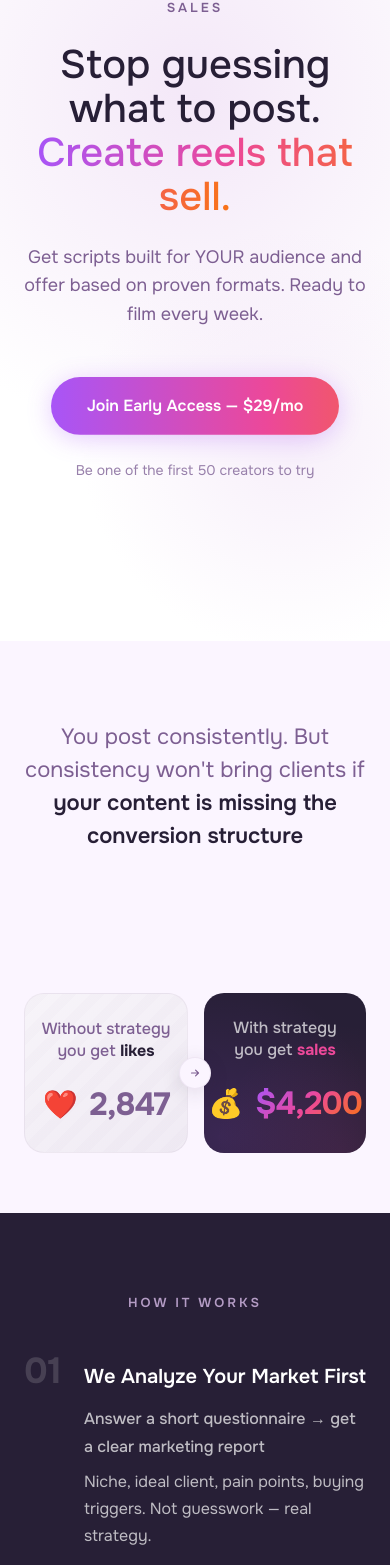
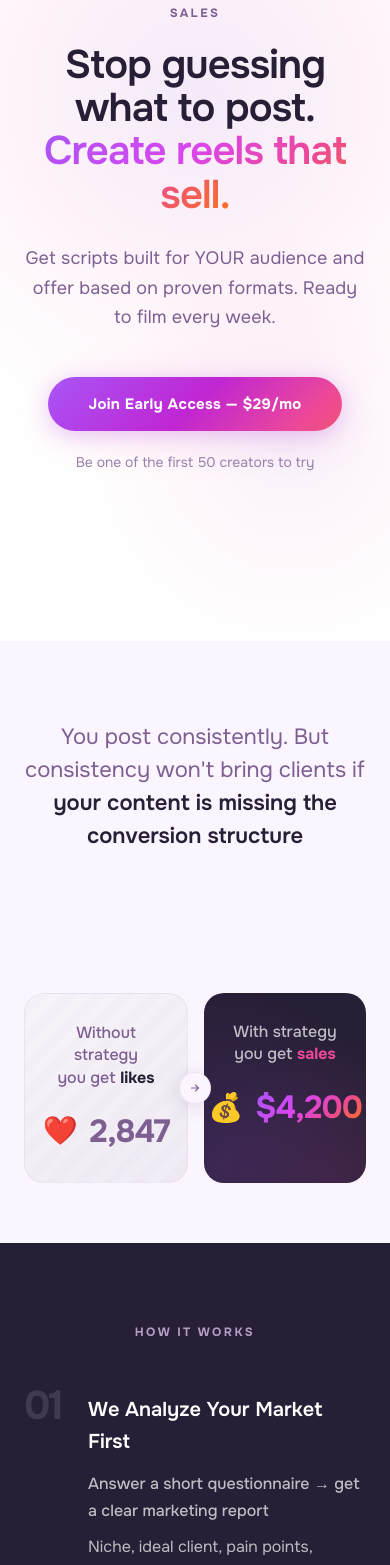
Before and after one commit to arseniypom/ai4creators-landingv3, a Next.js app: page / in a window 390 px wide. Shown: the part 203-1768 px from the top of the page. Built offline with nearby package versions, Linux system fonts and the light colour scheme.

Commit message:
Slight design enhancements

```diff
--- a/app/components/FAQ/FAQ.module.css
+++ b/app/components/FAQ/FAQ.module.css
@@ -10,12 +10,12 @@
 }
 
 .sectionTitle {
-  font-size: 13px;
-  font-weight: 600;
-  letter-spacing: 3px;
+  font-size: 12px;
+  font-weight: 700;
+  letter-spacing: 0.2em;
   text-transform: uppercase;
   color: var(--accent);
-  margin-bottom: 48px;
+  margin-bottom: 52px;
   text-align: center;
 }
 
--- a/app/components/Hero/Hero.module.css
+++ b/app/components/Hero/Hero.module.css
@@ -19,7 +19,10 @@
   transform: translateX(-50%);
   width: 1000px;
   height: 1000px;
-  background: radial-gradient(50% 50% at 50% 50%, #ecd8f3 0%, transparent 70%);
+  background: radial-gradient(50% 50% at 50% 50%,
+    rgba(236, 216, 243, 0.9) 0%,
+    rgba(251, 207, 232, 0.4) 35%,
+    transparent 70%);
   opacity: 0.6;
   pointer-events: none;
 }
@@ -31,7 +34,10 @@
   right: -200px;
   width: 600px;
   height: 600px;
-  background: radial-gradient(50% 50% at 50% 50%, #ecd8f3 0%, transparent 70%);
+  background: radial-gradient(50% 50% at 50% 50%,
+    rgba(236, 216, 243, 0.9) 0%,
+    rgba(251, 207, 232, 0.4) 35%,
+    transparent 70%);
   opacity: 0.4;
   pointer-events: none;
 }
@@ -48,12 +54,12 @@
 }
 
 .eyebrow {
-  font-size: 13px;
-  font-weight: 600;
-  letter-spacing: 3px;
+  font-size: 12px;
+  font-weight: 700;
+  letter-spacing: 0.2em;
   text-transform: uppercase;
   color: var(--accent);
-  margin-bottom: 24px;
+  margin-bottom: 20px;
   animation: fadeInUp 0.6s ease-out;
 }
 
@@ -70,54 +76,59 @@
 
 .title {
   font-size: 64px;
-  line-height: 1.1;
-  font-weight: 500;
-  margin-bottom: 24px;
+  line-height: 1.08;
+  font-weight: 600;
+  letter-spacing: -0.02em;
+  margin-bottom: 28px;
   color: var(--text);
   max-width: 800px;
   animation: fadeInUp 0.6s ease-out 0.1s both;
 }
 
 .gradientText {
-  background: linear-gradient(to right, #a855f7, #ec4899, #f97316);
+  background: var(--gradient-text);
   -webkit-background-clip: text;
   -webkit-text-fill-color: transparent;
   background-clip: text;
 }
 
 .heroSub {
-  font-size: 20px;
+  font-size: 19px;
   color: var(--text-muted);
-  margin-bottom: 48px;
+  margin-bottom: 44px;
   max-width: 600px;
-  line-height: 1.6;
+  line-height: 1.65;
+  letter-spacing: 0.01em;
   animation: fadeInUp 0.6s ease-out 0.2s both;
 }
 
 .ctaPrimary {
   display: inline-block;
-  padding: 18px 48px;
-  background: linear-gradient(to right, #a855f7, #ec4899, #f97316);
+  padding: 17px 52px;
+  background: var(--gradient-primary);
   background-size: 150% 100%;
   background-position: 0% 50%;
   color: var(--text-inverse);
-  font-size: 18px;
-  font-weight: 600;
+  font-size: 17px;
+  font-weight: 700;
+  letter-spacing: 0.02em;
   text-decoration: none;
   border-radius: var(--radius-pill);
-  transition: all 0.3s ease;
+  transition: all 0.25s cubic-bezier(0.4, 0, 0.2, 1);
   animation: fadeInUp 0.6s ease-out 0.3s both;
-  box-shadow: 0 4px 24px rgba(168, 85, 247, 0.3);
+  box-shadow: 0 4px 20px rgba(168, 85, 247, 0.25),
+              0 8px 40px rgba(236, 72, 153, 0.15);
 }
 
 .ctaPrimary:hover {
   transform: translateY(-3px) scale(1.02);
   background-position: 100% 50%;
-  box-shadow: 0 8px 32px rgba(236, 72, 153, 0.4);
+  box-shadow: 0 6px 24px rgba(168, 85, 247, 0.3),
+              0 12px 48px rgba(236, 72, 153, 0.25);
 }
 
 .trustLine {
-  margin-top: 24px;
+  margin-top: 20px;
   font-size: 14px;
   color: var(--text-light);
   animation: fadeInUp 0.6s ease-out 0.4s both;
@@ -141,7 +152,7 @@
   }
 
   .ctaPrimary {
-    padding: 16px 36px;
-    font-size: 16px;
+    padding: 15px 40px;
+    font-size: 15px;
   }
 }
--- a/app/components/HowItWorks/HowItWorks.module.css
+++ b/app/components/HowItWorks/HowItWorks.module.css
@@ -11,25 +11,25 @@
 }
 
 .sectionTitle {
-  font-size: 13px;
-  font-weight: 600;
-  letter-spacing: 3px;
+  font-size: 12px;
+  font-weight: 700;
+  letter-spacing: 0.2em;
   text-transform: uppercase;
   color: var(--accent-light);
-  margin-bottom: 48px;
+  margin-bottom: 52px;
   text-align: center;
 }
 
 .howSteps {
   display: flex;
   flex-direction: column;
-  gap: 48px;
+  gap: 52px;
   max-width: 700px;
   margin: 0 auto;
 }
 
 .howStep {
-  padding-left: 80px;
+  padding-left: 88px;
   position: relative;
 }
 
@@ -38,9 +38,10 @@
   position: absolute;
   left: 0;
   top: -8px;
-  font-size: 48px;
-  font-weight: 700;
-  color: rgba(255, 255, 255, 0.15);
+  font-size: 52px;
+  font-weight: 800;
+  color: rgba(255, 255, 255, 0.12);
+  letter-spacing: -0.05em;
   line-height: 1;
 }
 
@@ -74,11 +75,11 @@
   }
 
   .howStep {
-    padding-left: 60px;
+    padding-left: 64px;
   }
 
   .howStep::before {
-    font-size: 36px;
+    font-size: 40px;
   }
 
   .howStep h3 {
--- a/app/components/Preview/Preview.module.css
+++ b/app/components/Preview/Preview.module.css
@@ -20,9 +20,9 @@
 }
 
 .previewLabel {
-  font-size: 13px;
-  font-weight: 600;
-  letter-spacing: 3px;
+  font-size: 12px;
+  font-weight: 700;
+  letter-spacing: 0.2em;
   text-transform: uppercase;
   color: var(--accent);
   margin-bottom: 12px;
@@ -55,9 +55,10 @@
   height: 80%;
   background: linear-gradient(
     135deg,
-    rgba(168, 85, 247, 0.25) 0%,
-    rgba(236, 72, 153, 0.2) 50%,
-    rgba(249, 115, 22, 0.15) 100%
+    rgba(168, 85, 247, 0.22) 0%,
+    rgba(192, 38, 211, 0.18) 35%,
+    rgba(236, 72, 153, 0.18) 60%,
+    rgba(249, 115, 22, 0.12) 100%
   );
   filter: blur(50px);
   border-radius: 50%;
--- a/app/components/Pricing/Pricing.module.css
+++ b/app/components/Pricing/Pricing.module.css
@@ -14,7 +14,10 @@
   transform: translate(-50%, -50%);
   width: 900px;
   height: 900px;
-  background: radial-gradient(50% 50% at 50% 50%, #ecd8f3 0%, transparent 60%);
+  background: radial-gradient(50% 50% at 50% 50%,
+    rgba(236, 216, 243, 0.9) 0%,
+    rgba(251, 207, 232, 0.4) 35%,
+    transparent 60%);
   opacity: 0.5;
   pointer-events: none;
 }
@@ -28,12 +31,12 @@
 }
 
 .sectionTitle {
-  font-size: 13px;
-  font-weight: 600;
-  letter-spacing: 3px;
+  font-size: 12px;
+  font-weight: 700;
+  letter-spacing: 0.2em;
   text-transform: uppercase;
   color: var(--accent);
-  margin-bottom: 48px;
+  margin-bottom: 52px;
   text-align: center;
 }
 
@@ -41,7 +44,7 @@
   background: var(--card-bg);
   border: 1px solid var(--card-border);
   border-radius: var(--radius-lg);
-  padding: 56px 48px;
+  padding: 52px 44px;
   max-width: 480px;
   margin: 48px auto 0;
   box-shadow: var(--shadow-soft);
@@ -63,7 +66,7 @@
 .price {
   font-size: 72px;
   font-weight: 700;
-  background: linear-gradient(to right, #a855f7, #ec4899, #f97316);
+  background: var(--gradient-text);
   -webkit-background-clip: text;
   -webkit-text-fill-color: transparent;
   background-clip: text;
@@ -110,10 +113,10 @@
 }
 
 .processLabel {
-  font-size: 13px;
-  font-weight: 600;
+  font-size: 12px;
+  font-weight: 700;
   text-transform: uppercase;
-  letter-spacing: 2px;
+  letter-spacing: 0.15em;
   color: var(--accent);
   margin-bottom: 20px;
 }
@@ -164,26 +167,29 @@
   display: inline-block;
   width: 100%;
   text-align: center;
-  padding: 18px 48px;
-  background: linear-gradient(to right, #a855f7, #ec4899, #f97316);
+  padding: 17px 52px;
+  background: var(--gradient-primary);
   background-size: 150% 100%;
   background-position: 0% 50%;
   color: var(--text-inverse);
-  font-size: 18px;
-  font-weight: 600;
+  font-size: 17px;
+  font-weight: 700;
+  letter-spacing: 0.02em;
   font-family: inherit;
   text-decoration: none;
   border: none;
   border-radius: var(--radius-pill);
   cursor: pointer;
-  transition: all 0.3s ease;
-  box-shadow: 0 4px 24px rgba(168, 85, 247, 0.3);
+  transition: all 0.25s cubic-bezier(0.4, 0, 0.2, 1);
+  box-shadow: 0 4px 20px rgba(168, 85, 247, 0.25),
+              0 8px 40px rgba(236, 72, 153, 0.15);
 }
 
 .ctaPrimary:hover:not(:disabled) {
   transform: translateY(-3px) scale(1.02);
   background-position: 100% 50%;
-  box-shadow: 0 8px 32px rgba(236, 72, 153, 0.4);
+  box-shadow: 0 6px 24px rgba(168, 85, 247, 0.3),
+              0 12px 48px rgba(236, 72, 153, 0.25);
 }
 
 .ctaPrimary:disabled {
@@ -208,7 +214,7 @@
   }
 
   .priceBox {
-    padding: 40px 32px;
+    padding: 36px 28px;
   }
 
   .price {
@@ -216,7 +222,7 @@
   }
 
   .ctaPrimary {
-    padding: 16px 36px;
-    font-size: 16px;
+    padding: 15px 40px;
+    font-size: 15px;
   }
 }
--- a/app/components/VSComparison/VSComparison.module.css
+++ b/app/components/VSComparison/VSComparison.module.css
@@ -20,7 +20,7 @@
 
 .vsCard {
   flex: 1;
-  padding: 32px 24px;
+  padding: 36px 28px;
   border-radius: var(--radius-xl);
   display: flex;
   flex-direction: column;
@@ -146,7 +146,7 @@
 }
 
 .vsWith .vsNumber {
-  background: linear-gradient(135deg, #a855f7 0%, #ec4899 50%, #f97316 100%);
+  background: var(--gradient-text);
   -webkit-background-clip: text;
   -webkit-text-fill-color: transparent;
   background-clip: text;
@@ -190,7 +190,7 @@
   }
 
   .vsCard {
-    padding: 24px 16px;
+    padding: 28px 20px;
     border-radius: var(--radius-lg);
   }
 
--- a/app/globals.css
+++ b/app/globals.css
@@ -26,8 +26,10 @@ html {
   --accent: #7d5f92;
   --accent-light: #b49cc5;
   --accent-gradient: linear-gradient(135deg, #7d5f92 0%, #b49cc5 100%);
+  --gradient-primary: linear-gradient(135deg, #a855f7 0%, #c026d3 35%, #ec4899 60%, #f97316 100%);
+  --gradient-text: linear-gradient(135deg, #a855f7 0%, #d946ef 40%, #ec4899 70%, #f97316 100%);
   --card-bg: rgba(255, 255, 255, 0.9);
-  --card-border: rgba(125, 95, 146, 0.15);
+  --card-border: rgba(125, 95, 146, 0.12);
   --shadow-soft: 0 4px 24px rgba(39, 31, 54, 0.08);
   --shadow-hover: 0 8px 32px rgba(39, 31, 54, 0.15);
   --radius-sm: 12px;
```
